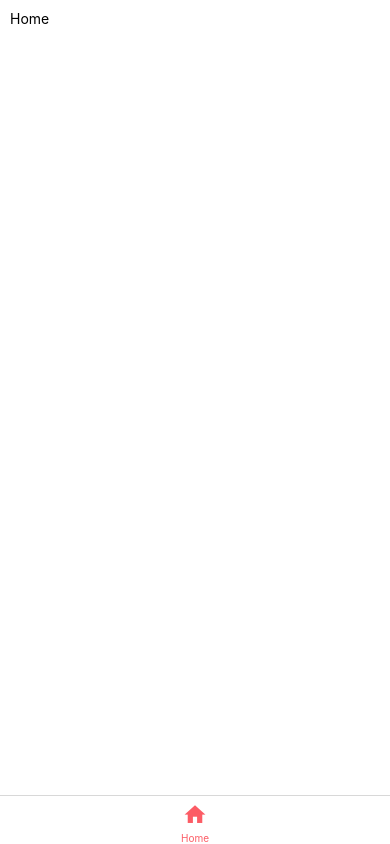
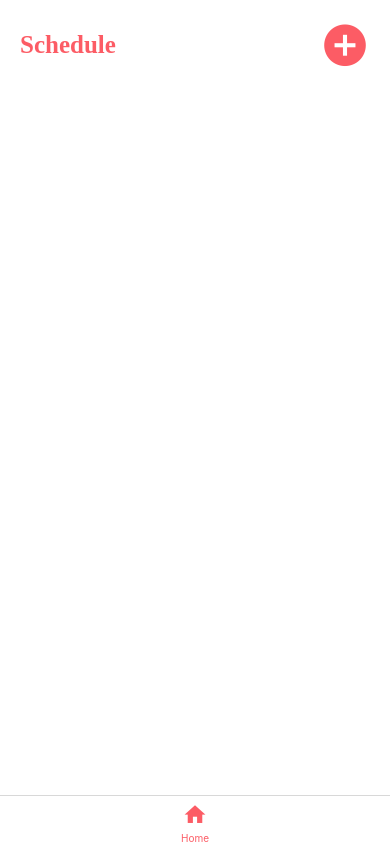
Before and after one commit to olashina201/home-secretary-mobile, a React Native app: screen /Home in a window 390 px wide. Built offline with nearby package versions, Linux system fonts and the light colour scheme.

Commit message:
home header

```diff
--- a/screens/Home.js
+++ b/screens/Home.js
@@ -1,11 +1,22 @@
 import { StyleSheet, Text, View } from "react-native";
 import React from "react";
+import { MaterialCommunityIcons } from "@expo/vector-icons";
 import Screen from "../components/Screen";
+import AppText from "../components/AppText";
+import AppButton from "../components/AppButton";
+import colors from "../config/colors";
 
 const Home = () => {
   return (
     <Screen style={styles.container}>
-      <Text>Home</Text>
+      <View style={styles.header}>
+        <AppText style={styles.title}>Schedule</AppText>
+        <MaterialCommunityIcons
+          name="plus-circle"
+          size={50}
+          color={colors.primary}
+        />
+      </View>
     </Screen>
   );
 };
@@ -14,6 +25,17 @@ export default Home;
 
 const styles = StyleSheet.create({
   container: {
-    padding: 10,
+    padding: 20,
   },
+  header: {
+    display: "flex",
+    flexDirection: "row",
+    justifyContent: "space-between",
+    alignItems: "center",
+  },
+  title: {
+    fontSize: 25,
+    fontWeight: "bold",
+    color: colors.primary,
+  }
 });
```
